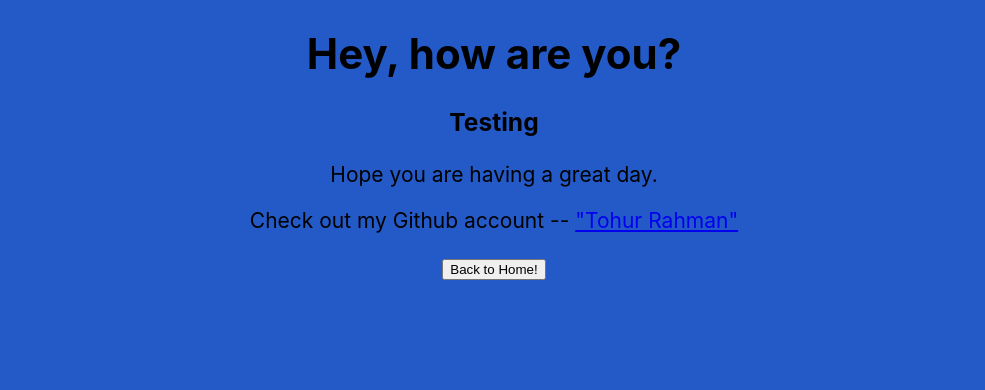
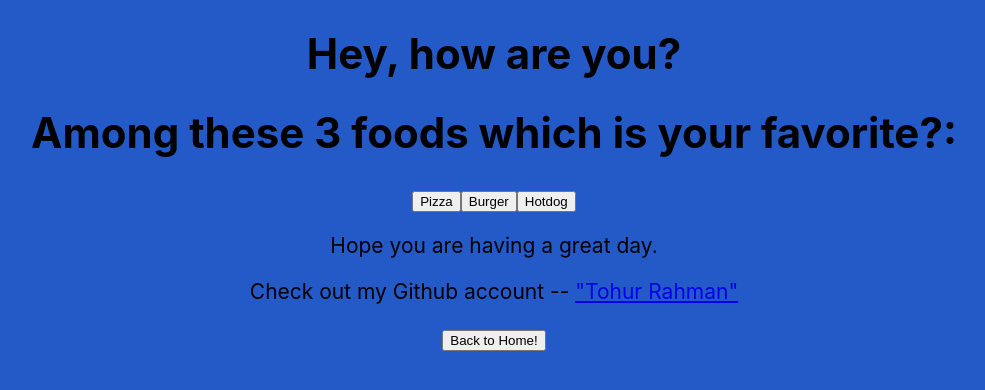
Before and after one commit to tohurr/portfolio, a React (Create React App) app: page /person in a window 1280 px wide. Shown: the top 390 px of the page, without its empty margins (146-1131 px from the left). Built offline with nearby package versions, Linux system fonts and the light colour scheme.

Commit message:
Added 'FavoriteFood' component

```diff
--- /dev/null
+++ b/src/components/FavoriteFood.js
@@ -0,0 +1,46 @@
+import React from 'react';
+
+//import {connect} from 'react-redux';
+
+class FavoriteFood extends React.Component{
+
+    constructor(props){
+        super(props);
+        this.state = {food: ''};
+    }
+
+    pizza= () => {
+        this.setState({
+            food: '🍕'
+        })
+    }
+
+    burger = () => {
+        this.setState({
+            food: '🍔'
+        })
+    }
+
+    hotdog = () => {
+        this.setState({
+            food: '🌭'
+        })
+    }
+
+
+    render(){
+
+        return(
+            <div>
+               <h1> Among these 3 foods which is your favorite?: <br /> {this.state.food} </h1>
+                <button onClick={this.pizza}>Pizza</button>
+                <button onClick={this.burger}>Burger</button>
+                <button onClick={this.hotdog}>Hotdog</button>
+            </div>
+        )
+
+    }
+
+}
+
+export default FavoriteFood
--- a/src/components/Person.js
+++ b/src/components/Person.js
@@ -1,11 +1,16 @@
 import { Link } from 'react-router-dom'
+import FavoriteFood from './FavoriteFood'
 
 const Person = () => {
 
     return(
         <div>
             <h1>Hey, how are you?</h1>
-            <h3> Testing</h3>
+
+            <div>
+                <FavoriteFood />
+            </div>
+
             <p>
             Hope you are having a great day.
             </p>
```
Also changed, not shown: src/index.js (line endings or trailing spaces), 1 other file (tests, documents, lock files or other folders).
